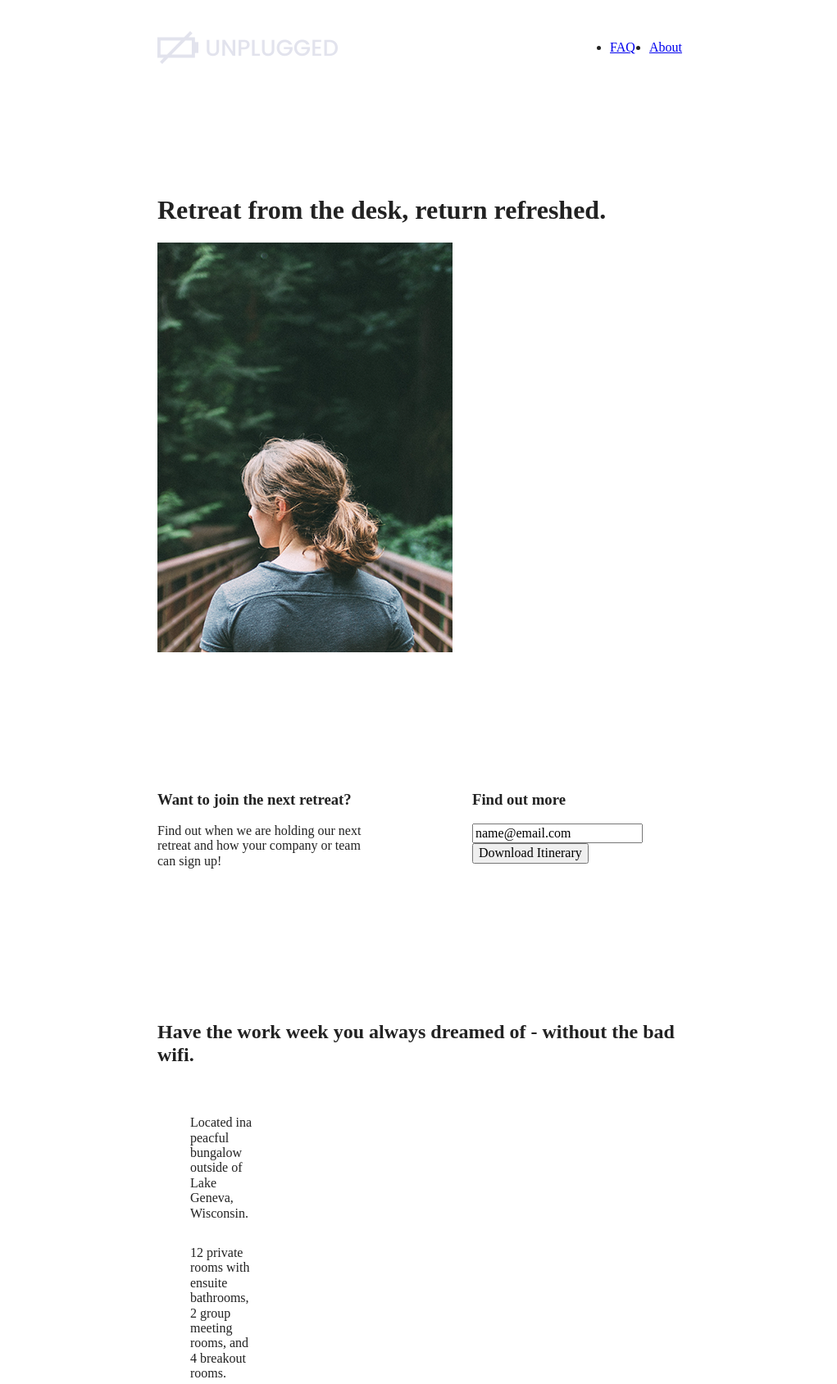
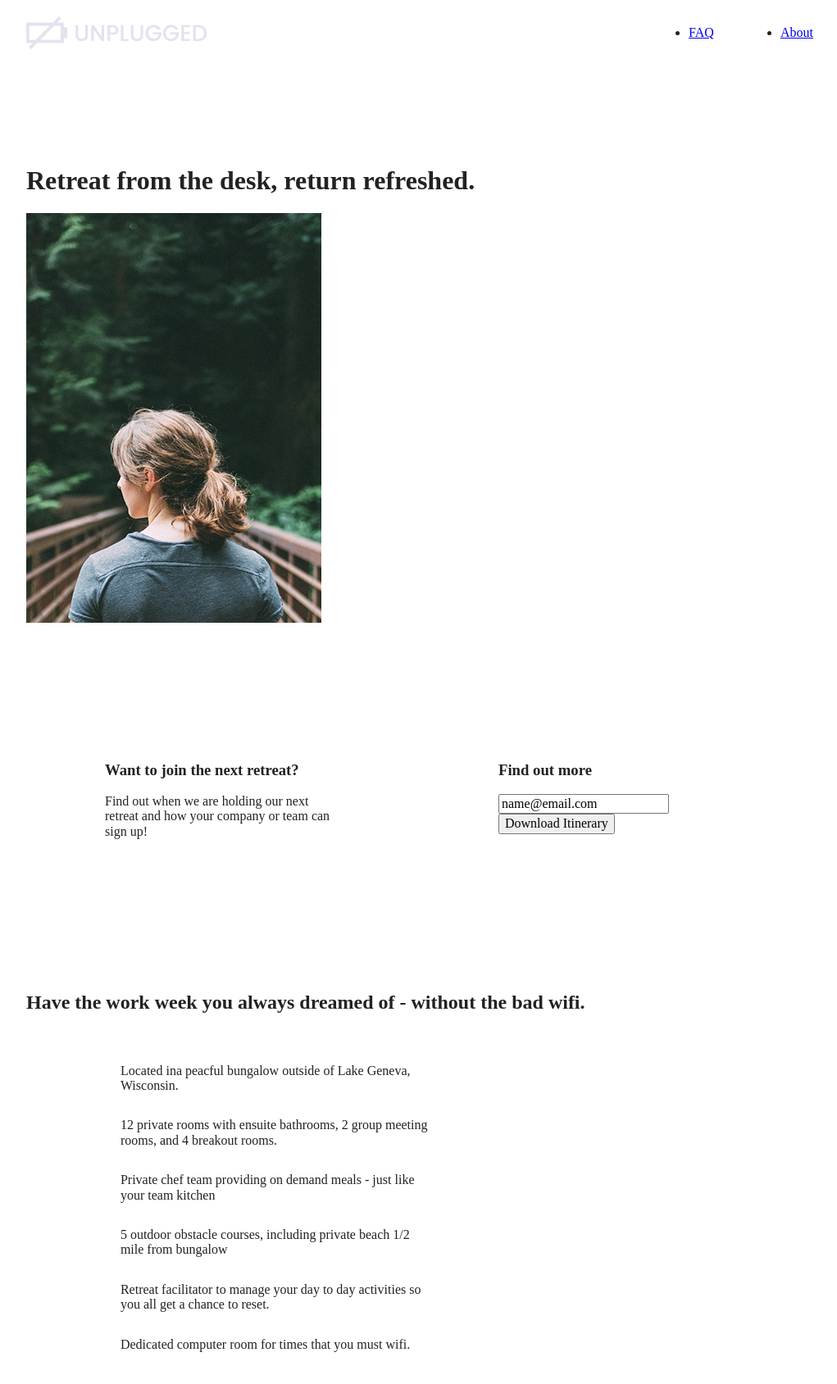
Before and after one commit to Ari-bot-unlimited/unplugged-retreat, a website built with Parcel: page index.html in a window 1280 px wide. Shown: the top 1689 px of the page at 82% size, without its empty margins (128-1149 px from the left). Built offline with nearby package versions, Linux system fonts and the light colour scheme.

Commit message:
css structure for desktop added

```diff
--- a/css/main.css
+++ b/css/main.css
@@ -372,7 +372,6 @@ aside {
 
 @media only screen and (min-width: 768px) {
   /*-----------------------------Tablet Styles  ------------------------------------*/
-
   /* General styles */
 
   .content-wrapper {
@@ -432,7 +431,7 @@ aside {
   }
 
   .features .features-item-description {
-    width: 50%;
+    width: 62%;
   }
 
   /* Reviews */
@@ -497,6 +496,10 @@ footer .copyright {
    FAQ Page
    ========================================================================== */
 
+    header {
+      padding: 15px 0;
+    }
+
     .faq .content-wrapper {
       justify-content: space-between;
     }
@@ -508,23 +511,64 @@ footer .copyright {
     .faq-content {
       flex-basis: 45%;
     }
-
-
 }
 
 @media only screen and (min-width: 1200px) {
 /*-----------------------------Desktop Styles  ------------------------------------*/
+
+  /* General styles */
+    .content-wrapper {
+      max-width: 960px;
+    }
+
+  /* Hero */
+    .hero-area h1 {
+      width: 60%;
+    }
+
+  /* Aside */
+    aside .content-wrapper {
+      justify-content: space-around;
+    }
+
+    aside .content-wrapper .form-description,
+    aside .content-wrapper .form {
+      width: 30%;
+    }
+
     /* Features */
 
-  .features article {
-    width: 25%;
-    margin: 30px 0;
+    .features h2 {
+      width: 90%;
     }
 
+    .features article {
+      flex-basis: 33%;
     }
 
+  /* Reviews */
 
+  .reviews article div {
+    width:42%;
+    }
 
+  /* ==========================================================================
+    About Page
+    ========================================================================== */
+
+    .mission h2,
+    .contact-section .content-wrapper h2 {
+      width: 95%;
+    }
+
+    /* ==========================================================================
+    FAQ Page
+    ========================================================================== */
+
+    .faq h2 {
+      width: 100%;
+    }
+}
 
 @media print,
   (-webkit-min-device-pixel-ratio: 1.25),
```
Lines whose indentation alone changed are shown as unchanged.
